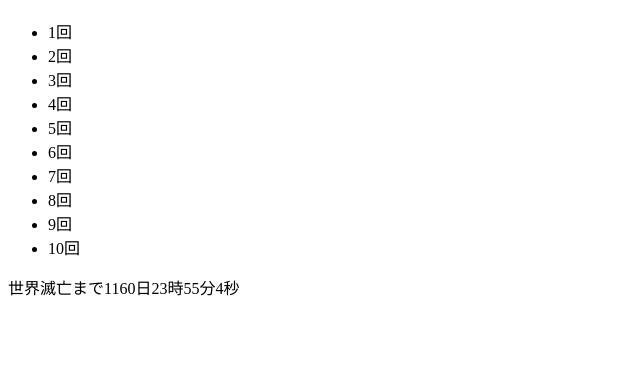
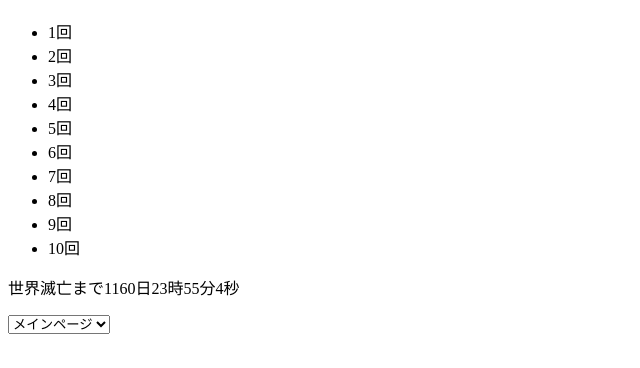
Before and after one commit to koki1124/web2-8, a plain HTML site: page index.html in a window 1280 px wide. Shown: the part 70-438 px from the top of the page, without its empty margins (0-640 px from the left). Drawn offline with Linux system fonts and the light colour scheme.

Commit message:
Update index.html

```diff
--- a/index.html
+++ b/index.html
@@ -5,11 +5,20 @@
 <title>java</title>
 </head>
 <body>
-
     <h1>リスト</h1>
     <ul id="list"></ul>
+ <section>
     <p id= "countdown"></p>
+ </section>
 
+ <nav>
+  <form id="form">
+   <select name="select">
+    <option value="index.html">メインページ</option>
+    <option value="other.html">別のページ</option>
+    </select>
+  </form>
+ </nav>
   <script type="text/javascript" src="js/default.js"> </script>
 </body>
 </html>
```
